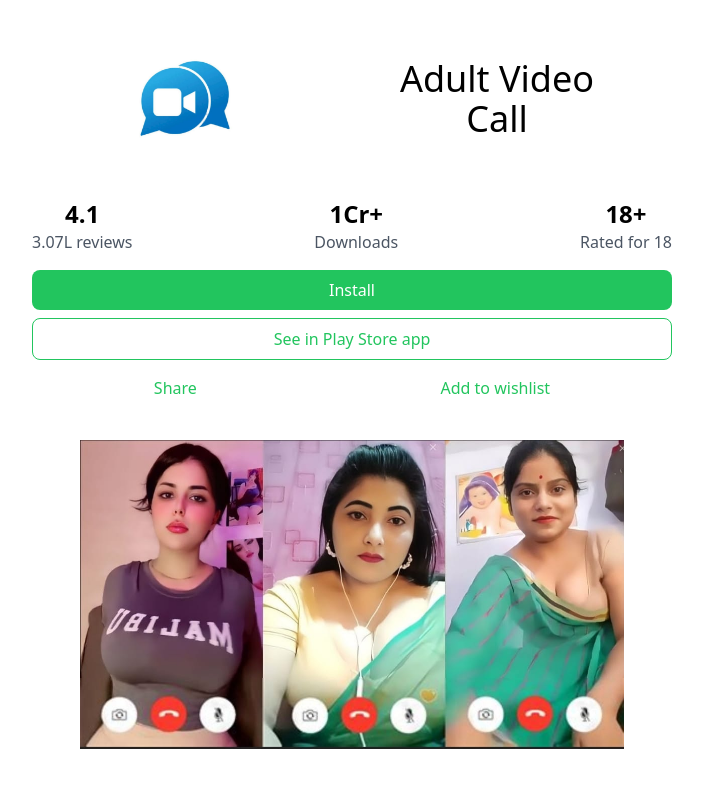
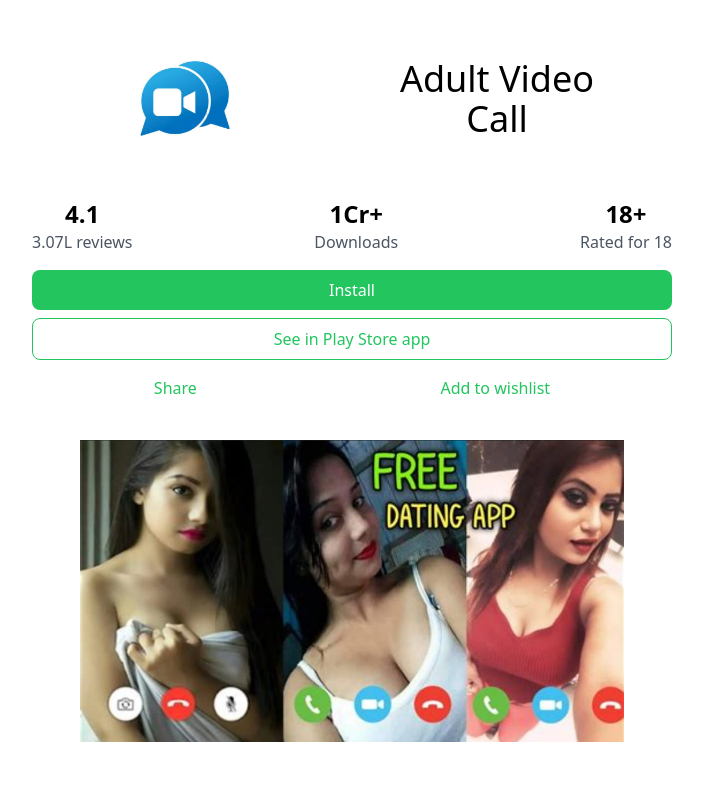
Before and after one commit to JalilAhmad456/abc, a React (Create React App) app: page / in a window 1280 px wide. Shown: the top 794 px of the page, without its empty margins (288-991 px from the left). Built offline with nearby package versions, Linux system fonts and the light colour scheme.

Commit message:
Update CardImages.js

```diff
--- a/src/components/CardImages.js
+++ b/src/components/CardImages.js
@@ -1,10 +1,10 @@
-import React, { useState, useEffect } from 'react';
-import image1 from '../images/000001.jpeg';
-import image2 from '../images/000002.jpeg';
-import image3 from '../images/000003.jpeg';
-import image4 from '../images/000004.jpeg';
+import React, { useState, useEffect } from "react";
+import image1 from "../images/000001.jpeg";
+import image2 from "../images/000002.jpeg";
+import image3 from "../images/000003.jpeg";
+import image4 from "../images/000004.jpeg";
 
-const images = [image1, image2];
+const images = [image1, image2, image3, image4];
 
 function CardImages() {
   const [currentImageIndex, setCurrentImageIndex] = useState(0);
@@ -18,8 +18,12 @@
   }, []);
 
   return (
-    <div className="p-4 max-w-xl mx-auto flex">
-      <img src={images[currentImageIndex]} alt={`Card Image ${currentImageIndex + 1}`} className="w-full mb-4" />
+    <div className="h-[350px] p-4 max-w-xl mx-auto flex">
+      <img
+        src={images[currentImageIndex]}
+        alt={`Card Image ${currentImageIndex + 1}`}
+        className="w-full mb-4"
+      />
     </div>
   );
 }
```
